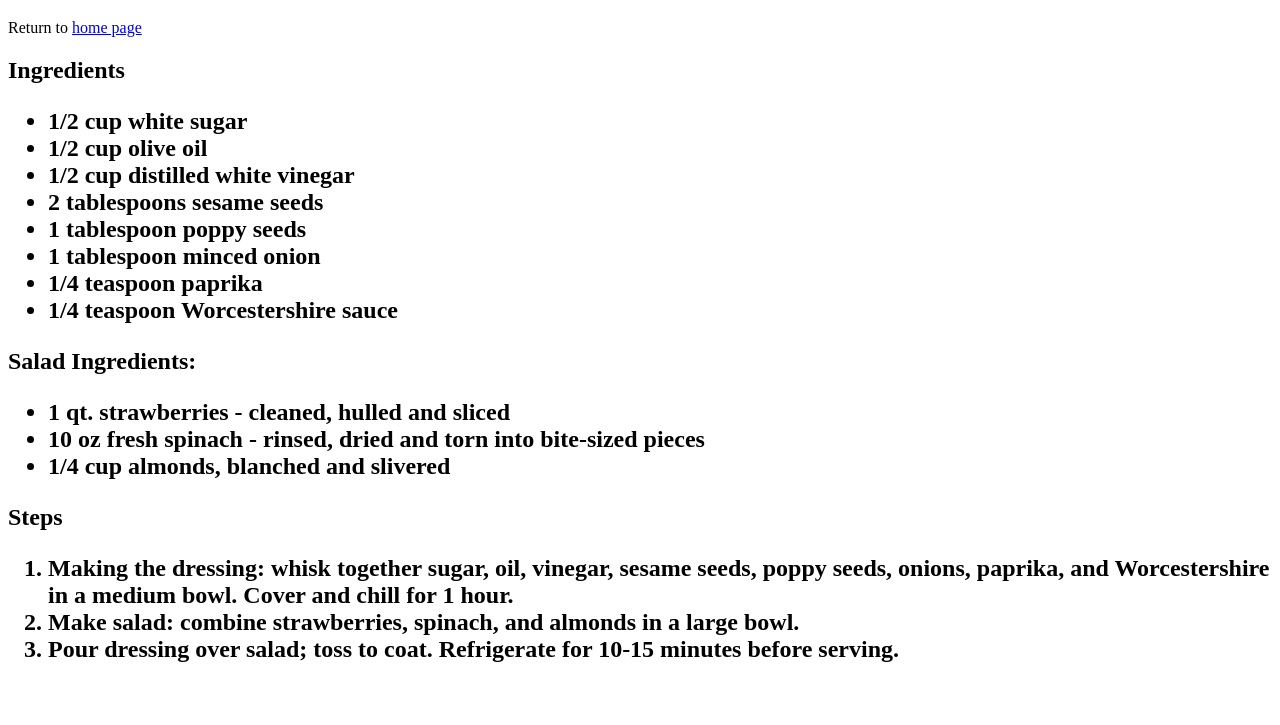
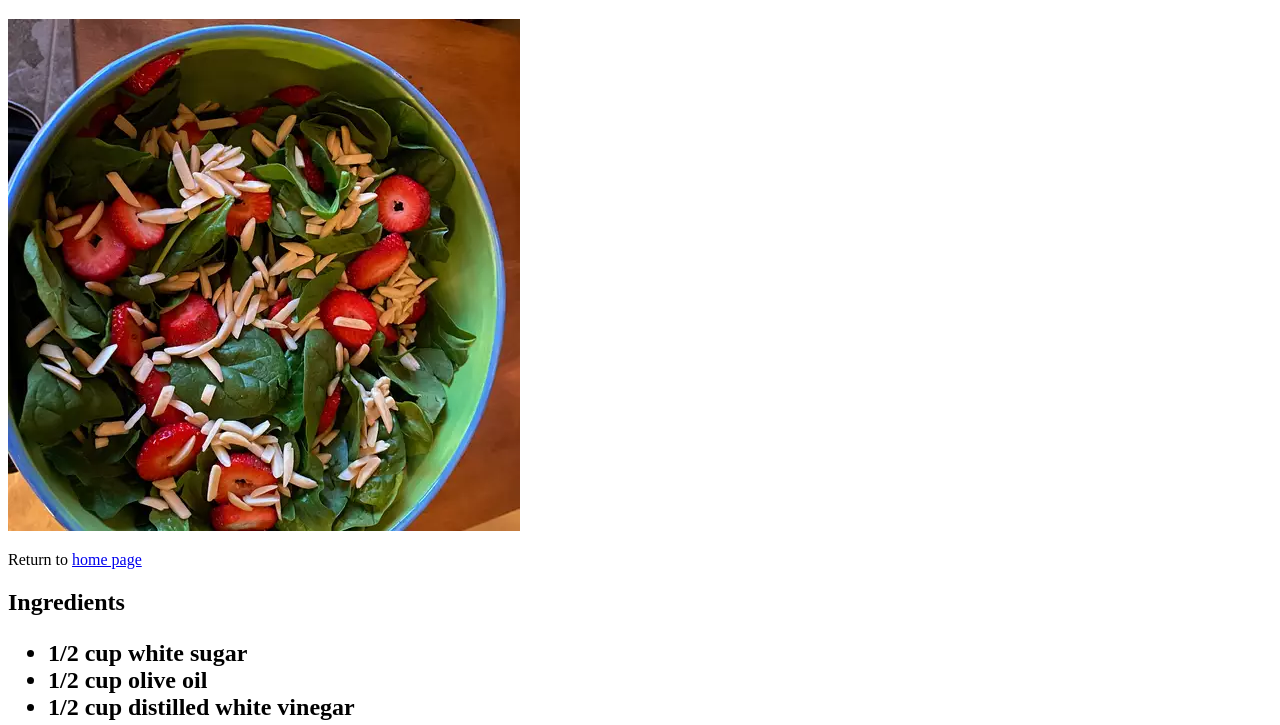
Before and after one commit to 3v3rdiaz/odin-recipes, a plain HTML site: page recipes/salad.html in a window 1280 px wide. Shown: the part 61-786 px from the top of the page. Drawn offline with Linux system fonts and the light colour scheme.

Commit message:
Find & add image of strawberry spinach salad into salad recipe page

```diff
--- a/recipes/salad.html
+++ b/recipes/salad.html
@@ -7,6 +7,7 @@
 <html lang="en">
     <body>
         <h1>Strawberry Spinach Salad</h1>
+        <img src="../images/strawberry-spinach-salad.webp" alt="A delicious bowl of strawberry spinach salad!">
         <p>Return to <a href="../index.html">home page</a>
             <h2>Ingredients
                 <ul>
```
Also changed, not shown: images/strawberry-spinach-salad.webp (added).
